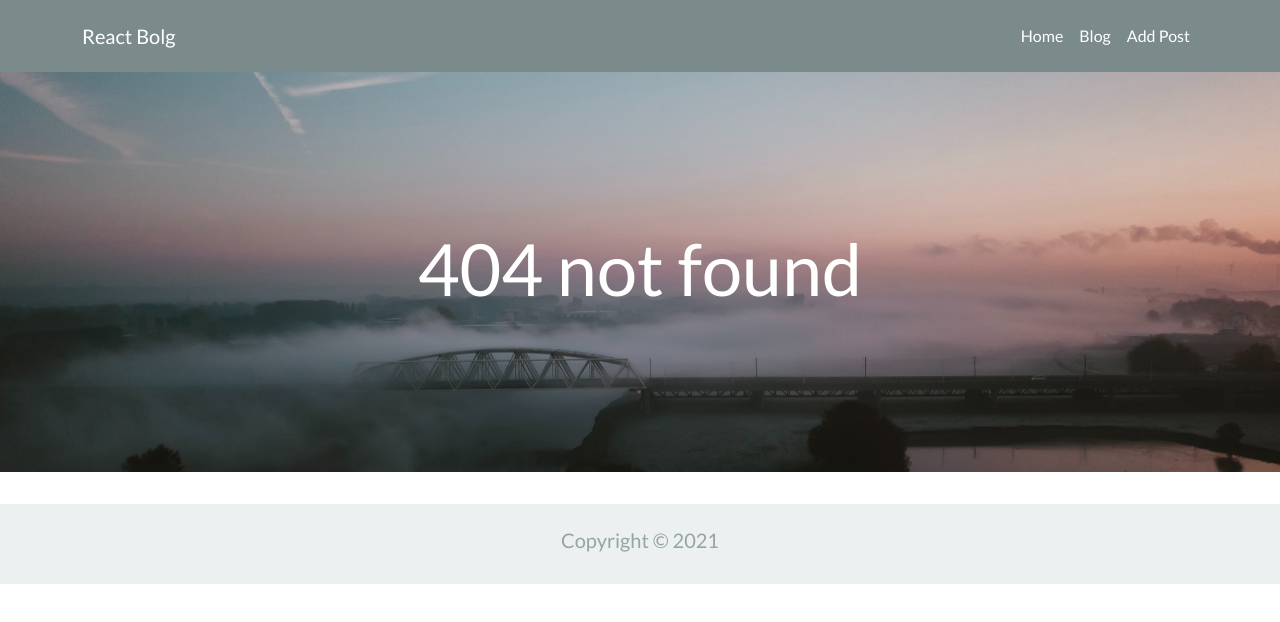
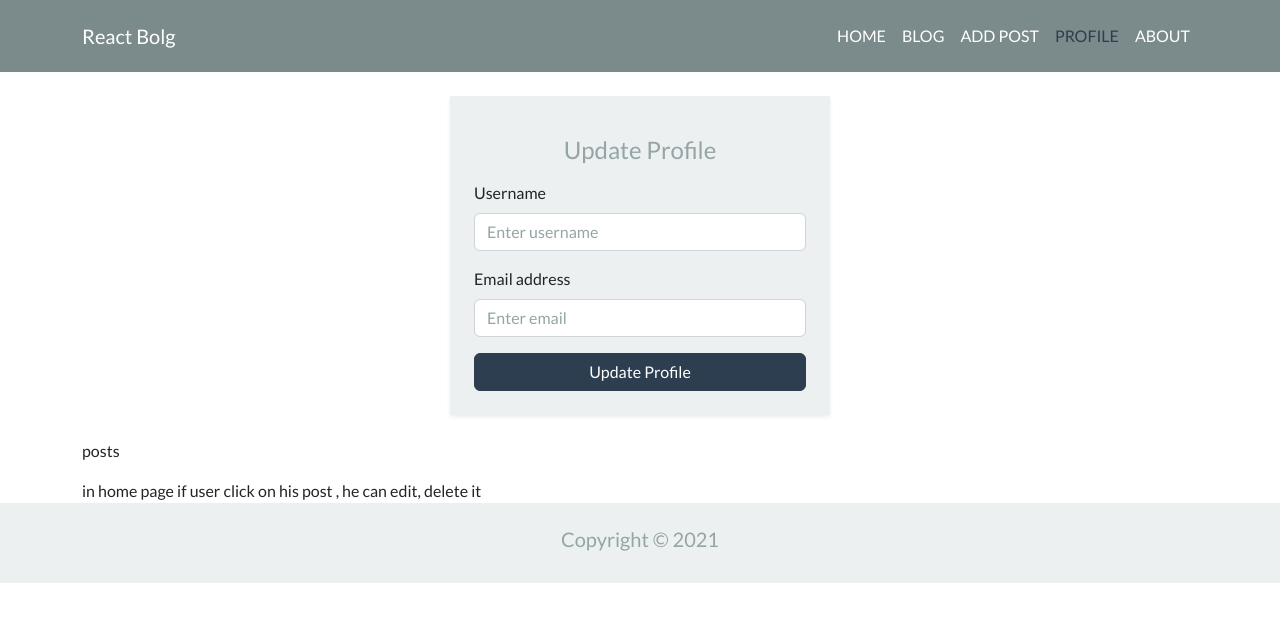
Before and after one commit to abdelrazekAli/blog, a React (Create React App) app in the folder client/: page /app/edit-profile in a window 1280 px wide. Before the commit this address led to /app/not-found. Shown: the top 622 px of the page. Built offline with nearby package versions, Linux system fonts and the light colour scheme.

Commit message:
feat profile

```diff
--- a/client/src/App.js
+++ b/client/src/App.js
@@ -3,7 +3,10 @@ import { BrowserRouter, Redirect, Route, Switch } from "react-router-dom";
 import { Spinner } from "react-bootstrap";
 import Blog from "./views/Blog";
 import Land from "./views/Land";
+import About from "./views/About";
 import PostView from "./views/PostView";
+import Profile from "./views/Profile";
+import EditProfile from "./views/EditProfile";
 import Header from "./components/layout/Header";
 import Footer from "./components/layout/Footer";
 import NotFound from "./components/NotFound";
@@ -21,6 +24,9 @@ const App = () => {
         <Switch>
           <Route path="/" exact component={Land} />
           <Route path="/blog" component={Blog} />
+          <Route path="/about" component={About} />
+          <Route path="/edit-profile" component={EditProfile} />
+          <Route path="/profile" component={Profile} />
           {isAdmin ? (
             <Route
               path="/posts/add-post"
--- a/client/src/assets/styles/main.css
+++ b/client/src/assets/styles/main.css
@@ -7,3 +7,21 @@
   background-position: center bottom;
   background-attachment: fixed;
 }
+
+.nav-link {
+  text-transform: uppercase;
+}
+
+.first-letter::first-letter {
+  font-size: 30px;
+  font-weight: 600;
+  margin-left: 20px;
+}
+
+.username-link {
+  display: block;
+  font-size: 1.5rem;
+  text-decoration: none;
+  color: #7b8a8b;
+  padding-top: 5px;
+}
--- a/client/src/components/blog/AddPost.js
+++ b/client/src/components/blog/AddPost.js
@@ -115,6 +115,7 @@ const AddPost = (props) => {
                 name="title"
                 className={titleStyle()}
                 onBlur={checkTitleValidation}
+                autoFocus
               />
               {titleValid.msg && (
                 <small className="text-danger p-1">{titleValid.msg}</small>
--- a/client/src/components/blog/Post.js
+++ b/client/src/components/blog/Post.js
@@ -30,6 +30,9 @@ const Post = ({ post, onShow }) => {
         <Button variant="primary" onClick={() => onShow(post)}>
           Open Modal
         </Button>
+        <Link className="username-link" to={"/profile"}>
+          username
+        </Link>
       </Card.Body>
     </Card>
   );
--- a/client/src/components/blog/PostDetails.js
+++ b/client/src/components/blog/PostDetails.js
@@ -21,7 +21,7 @@ export class PostDetails extends Component {
         <Head title={this.state.post.title} />
         <Container>
           <Row className="m-4">
-            <Col className="col">{this.state.post.body}</Col>
+            <Col className="col first-letter">{this.state.post.body}</Col>
           </Row>
         </Container>
       </>
--- a/client/src/components/layout/Header.js
+++ b/client/src/components/layout/Header.js
@@ -3,7 +3,7 @@ import { NavLink } from "react-router-dom";
 
 export const Header = () => {
   return (
-    <Navbar collapseOnSelect expand="lg" bg="dark" variant="dark">
+    <Navbar collapseOnSelect expand="lg" bg="dark" variant="dark" sticky="top">
       <Container>
         <Navbar.Brand href="#home">React Bolg</Navbar.Brand>
         <Navbar.Toggle aria-controls="responsive-navbar-nav" />
@@ -13,7 +13,7 @@ export const Header = () => {
         >
           <Nav className="">
             <NavLink className="nav-link" exact to="/">
-              Home
+              home
             </NavLink>
             <NavLink
               className="nav-link"
@@ -23,10 +23,16 @@ export const Header = () => {
                 // search: "?page=1&id=3",
               }}
             >
-              Blog
+              blog
             </NavLink>
             <NavLink className="nav-link" to="/posts/add-post">
-              Add Post
+              add post
+            </NavLink>
+            <NavLink className="nav-link" to="/edit-profile">
+              profile
+            </NavLink>
+            <NavLink className="nav-link" to="/about">
+              about
             </NavLink>
           </Nav>
         </Navbar.Collapse>
--- /dev/null
+++ b/client/src/views/About.js
@@ -0,0 +1,12 @@
+import Head from "../components/blog/Head";
+
+const About = () => {
+  return (
+    <>
+      <Head title="About us" />
+      <p>About page</p>
+    </>
+  );
+};
+
+export default About;
--- /dev/null
+++ b/client/src/views/EditProfile.js
@@ -0,0 +1,36 @@
+import { Button, Container, Form, Row, Col } from "react-bootstrap";
+
+const EditProfile = () => {
+  return (
+    <Container>
+      <Row>
+        <Col md={6} lg={4} className=" mx-auto bg-light p-4 my-4 shadow-sm">
+          <h2 className=" text-center h4 m-3 text-secondary">Update Profile</h2>
+          <Form>
+            <Form.Group className="mb-3" controlId="formBasicEmail">
+              <Form.Label>Username</Form.Label>
+              <Form.Control
+                type="text"
+                placeholder="Enter username"
+                name="username"
+              />
+            </Form.Group>
+            <Form.Group className="mb-3" controlId="exampleForm.ControlInput1">
+              <Form.Label>Email address</Form.Label>
+              <Form.Control type="email" placeholder="Enter email" />
+            </Form.Group>
+            <Button variant="primary" type="submit" className="w-100">
+              Update Profile
+            </Button>
+          </Form>
+        </Col>
+      </Row>
+      <p>posts</p>
+      <span>
+        in home page if user click on his post , he can edit, delete it
+      </span>
+    </Container>
+  );
+};
+
+export default EditProfile;
--- /dev/null
+++ b/client/src/views/Profile.js
@@ -0,0 +1,20 @@
+import Head from "../components/blog/Head";
+import { Container, Row } from "react-bootstrap";
+
+const Profile = () => {
+  return (
+    <>
+      <Head title="username" />
+      <Container>
+        <Row></Row>
+      </Container>
+
+      <p>username posts</p>
+      <span>
+        in home page if user click on his post , he can edit, delete it
+      </span>
+    </>
+  );
+};
+
+export default Profile;
```
Also changed, not shown: 23 other files (tests, documents, lock files or other folders).
